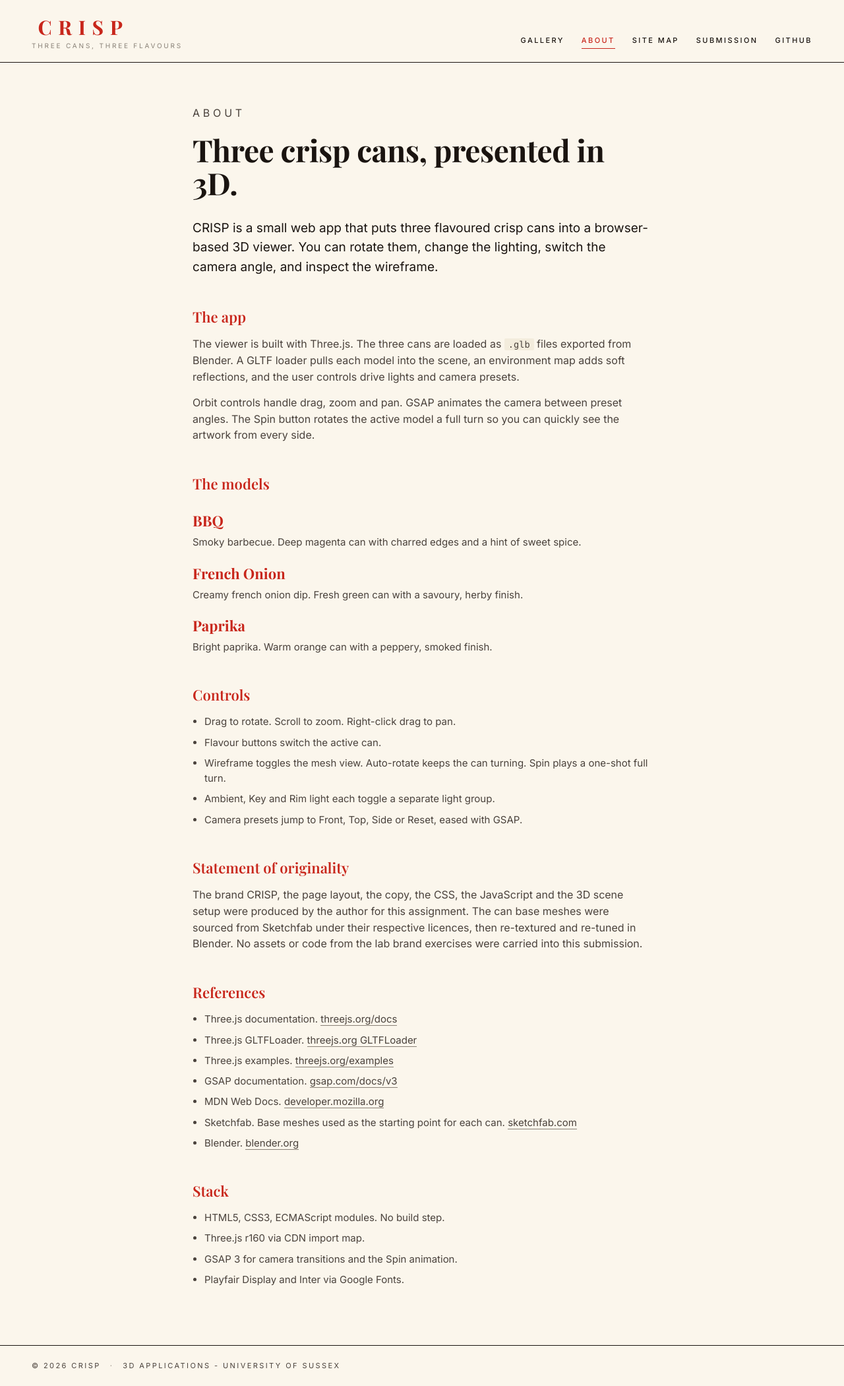
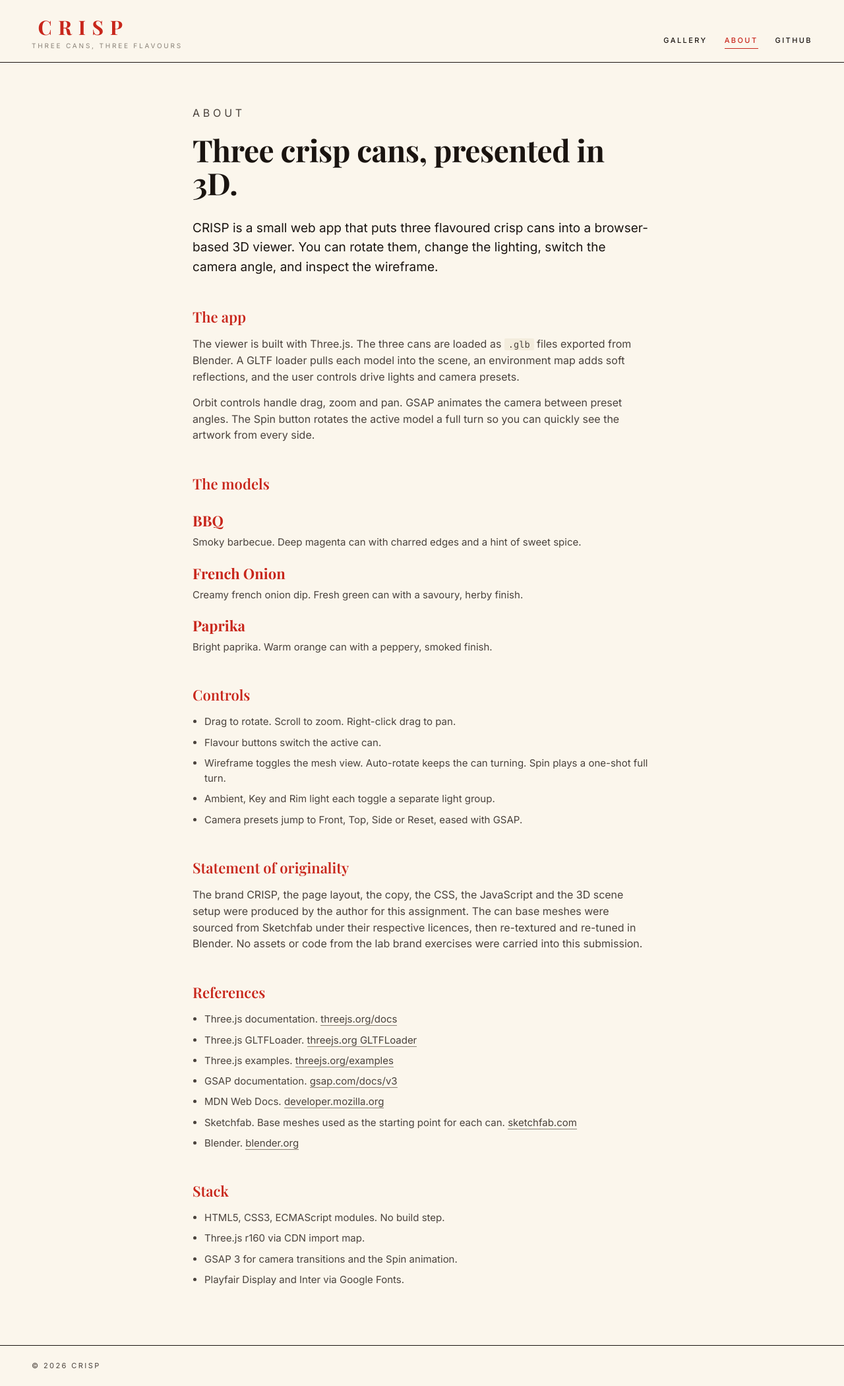
Before and after one commit to vinitrajsingh/Pringles-3D-Model, a plain HTML site: page about.html in a window 1280 px wide. Shown: the whole page at 66% size. Drawn offline with nearby package versions, Linux system fonts and the light colour scheme.

Commit message:
Refractor done

```diff
--- a/about.html
+++ b/about.html
@@ -18,9 +18,7 @@
     <nav class="site-nav" aria-label="Primary">
       <a href="index.html">Gallery</a>
       <a href="about.html" class="is-active">About</a>
-      <a href="sitemap.html">Site Map</a>
-      <a href="submission.html">Submission</a>
-      <a href="https://github.com/n70y/3DModel" target="_blank" rel="noopener">GitHub</a>
+      <a href="https://github.com/vinitrajsingh/Pringles-3D-Model" target="_blank" rel="noopener">GitHub</a>
     </nav>
   </header>
 
@@ -97,8 +95,6 @@
 
   <footer class="site-footer">
     <span>&copy; 2026 CRISP</span>
-    <span class="dot">&middot;</span>
-    <span>3D Applications - University of Sussex</span>
   </footer>
 </body>
 </html>
```
Also changed, not shown: index.html (+1 -5 lines).
